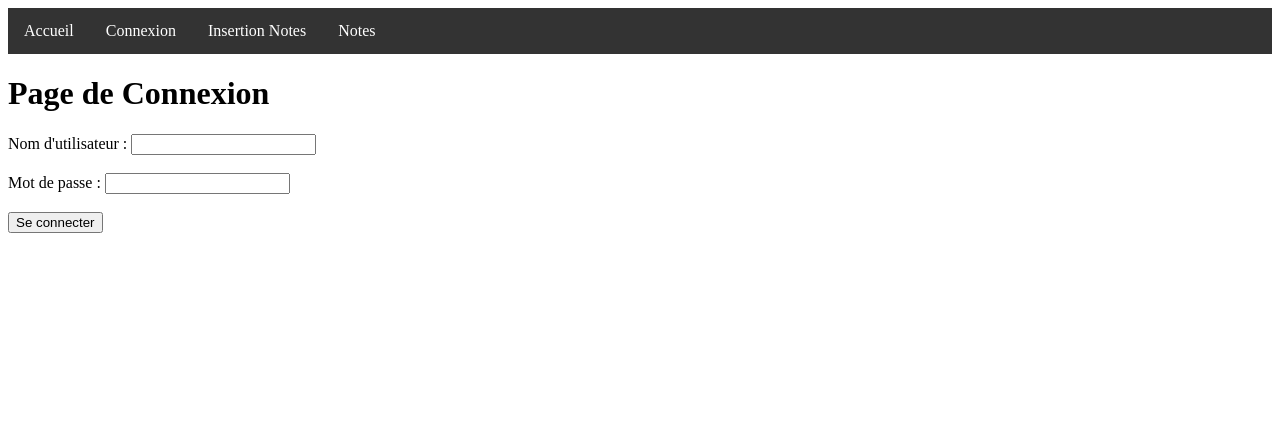
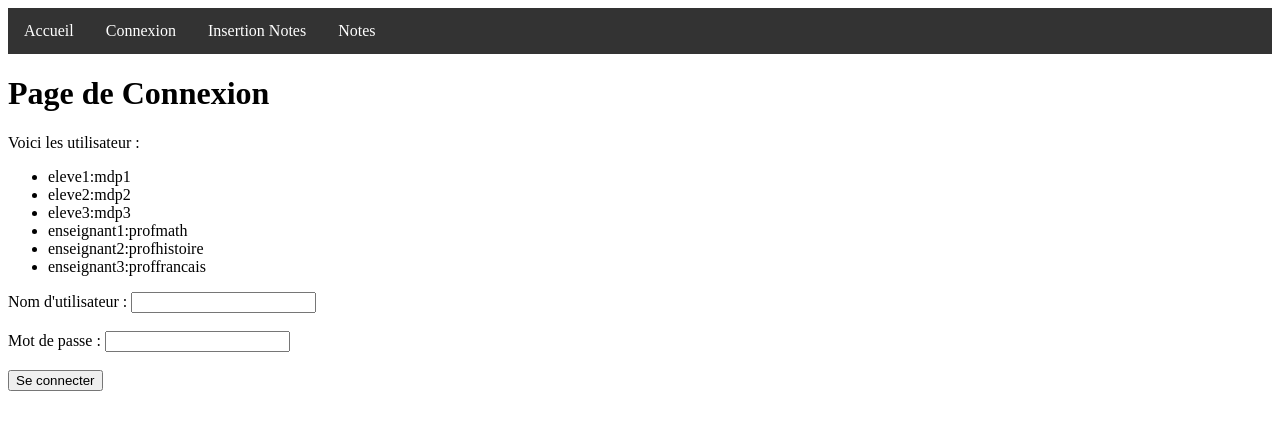
Before and after one commit to Ianouu1/lamp, a PHP site: page /login.php in a window 1280 px wide. Shown: the top 430 px of the page. Run offline with PHP 8.4, Linux system fonts and the light colour scheme.

Commit message:
Add files via upload

```diff
--- a/login.php
+++ b/login.php
@@ -63,6 +63,17 @@ if (isset($_GET['logout'])) {
         </li>
     </ul>
     <h1>Page de Connexion</h1>
+    <p>
+        Voici les utilisateur :
+    </p>
+    <ul>
+        <li>eleve1:mdp1</li>
+        <li>eleve2:mdp2</li>
+        <li>eleve3:mdp3</li>
+        <li>enseignant1:profmath</li>
+        <li>enseignant2:profhistoire</li>
+        <li>enseignant3:proffrancais</li>
+    </ul>
     <?php
     // si la variable errorMessage existe (Si les identifiants sont incorrecte alors on affiche lerreur)
     if (isset($errorMessage)) {
```
